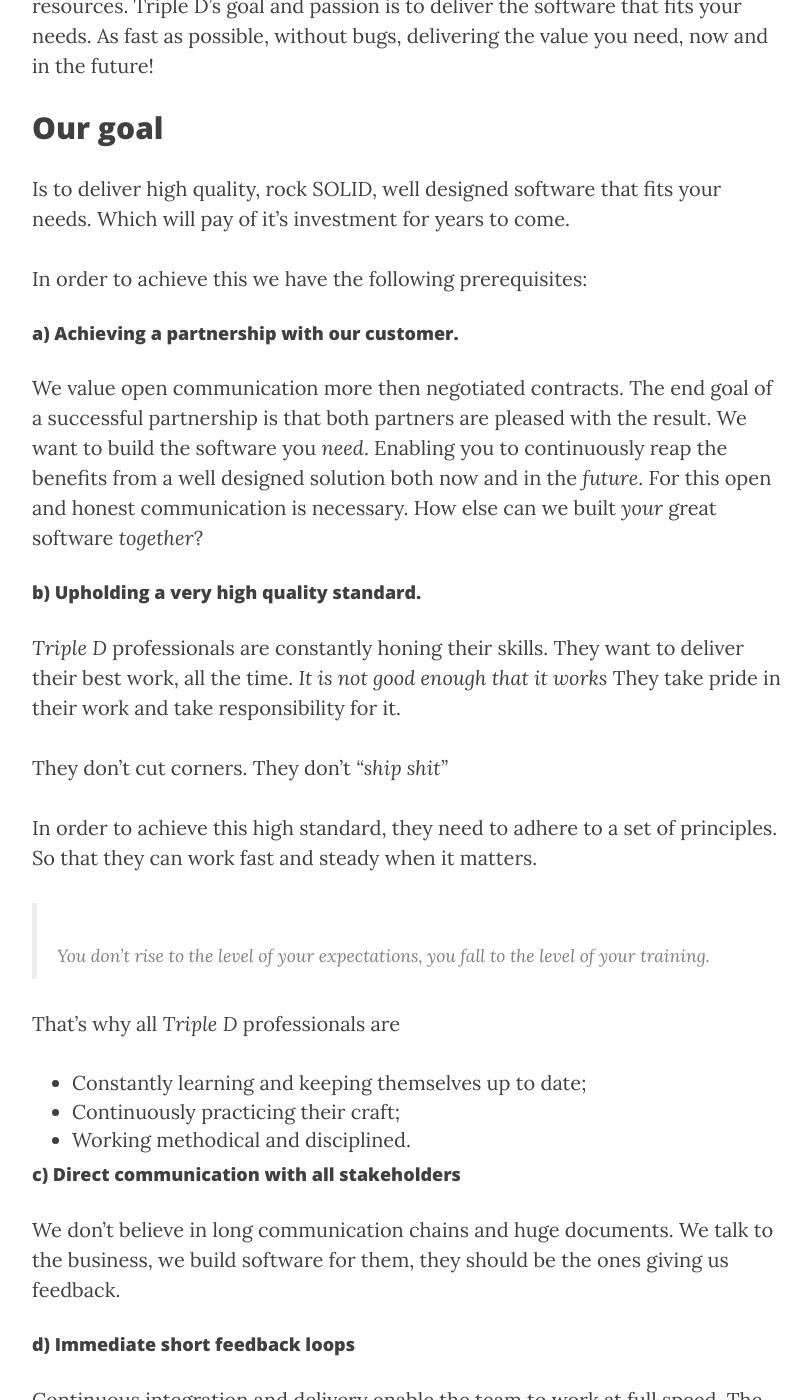
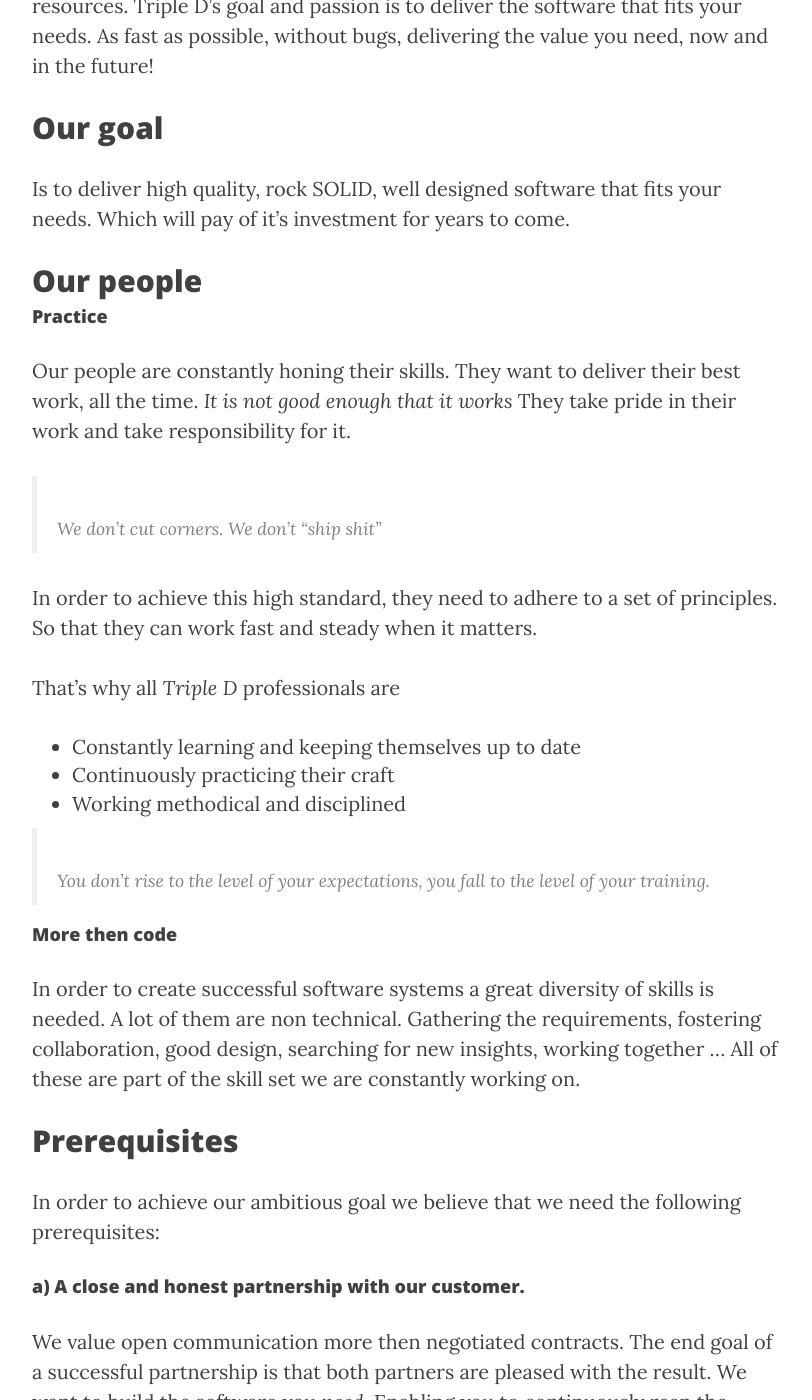
Before and after one commit to tripledio/tripledio.github.io, a Jekyll site: the page built from about.md, in a window 1280 px wide and 1400 px high, scrolled down 772 px. Shown: the whole window, without its empty margins (233-1045 px from the left). Built offline with Jekyll 4.4.1, drawn with Linux system fonts in a browser that asks for light colours; nearby versions of some CDN libraries; some of the changed text lies outside the part shown.

Commit message:
working..

```diff
--- a/about.md
+++ b/about.md
@@ -16,26 +16,45 @@
 
 Is to deliver high quality, rock SOLID, well designed software that fits your needs. Which will pay of it's investment for years to come.
 
-In order to achieve this we have the following prerequisites:
 
-#### a) Achieving a partnership with our customer. <a name="2.a"/>
-   We value open communication more then negotiated contracts. The end goal of a successful partnership is that both partners are pleased with the result. We want to build the software you *need*. Enabling you to continuously reap the benefits from a well designed solution both now and in the *future*. For this open and honest communication is necessary. How else can we built *your* great software *together*?
+## Our people <a name="3"/>
 
-#### b) Upholding a very high quality standard. <a name="2.b"/>
-  *Triple D* professionals are constantly honing their skills. They want to deliver their best work, all the time. *It is not good enough that it works* They take pride in their work and take responsibility for it.
+#### Practice
 
-  They don't cut corners. They don't *"ship shit"*
+ Our people are constantly honing their skills. They want to deliver their best work, all the time. *It is not good enough that it works* They take pride in their work and take responsibility for it.
+
+  > We don't cut corners. We don't *"ship shit"*
+
 
   In order to achieve this high standard, they need to adhere to a set of principles. So that they can work fast and steady when it matters.
 
+
+That's why all *Triple D* professionals are
+
+   + Constantly learning and keeping themselves up to date
+   + Continuously practicing their craft
+   + Working methodical and disciplined
+
 > You don't rise to the level of your expectations, you fall to the level of your training.
 
-That's why all *Triple D* professionals are
-   + Constantly learning and keeping themselves up to date;
-   + Continuously practicing their craft;
-   + Working methodical and disciplined.
+#### More then code
 
-#### c) Direct communication with all stakeholders <a name="2.d"/>
+In order to create successful software systems a great diversity of skills is needed. A lot of them are non technical. Gathering the requirements, fostering collaboration, good design, searching for new insights, working together ... All of these are part of the skill set we are constantly working on.
+
+## Prerequisites  <a name="3"/>
+
+In order to achieve our ambitious goal we believe that we need the following prerequisites:
+
+#### a) A close and honest partnership with our customer. <a name="2.a"/>
+   We value open communication more then negotiated contracts. The end goal of a successful partnership is that both partners are pleased with the result. We want to build the software you *need*. Enabling you to continuously reap the benefits from a well designed solution both now and in the *future*. For this open and honest communication is necessary. How else can we built *your* great software *together*?
+
+
+#### b) Ownership of the development process <a name="2.b"/>
+When you hire Triple D, you hire people who have spent a lot of their time in getting proficient in their job. Which is so much more then writing code. Let us own to whole development process. So that we can really deliver.
+
+> We do not offer a one size fits-all solution, we offer a rocket boosted start.
+
+#### c) Direct communication with all stakeholders <a name="2.c"/>
 We don't believe in long communication chains and huge documents. We talk to the business, we build software for them, they should be the ones giving us feedback.
 
 
@@ -43,24 +62,15 @@
    Continuous integration and delivery enable the team to work at full speed. The delivery pipeline allows the customer to see and use the features within minutes after finishing a development iteration. By quickly gathering feedback the delivered product will maximize business value.
 
 
+## Our services <a name="4"/>
 
-
-| We do not offer a one size fits-all solution, we offer a rocket boosted start.|
-| :-------------|
-||
-
-
-
-
-## Our services <a name="3"/>
-
-### a) Team as a service <a name="3.a"/>
+### a) Team as a service <a name="4.a"/>
 *Triple D* is a professional software engineering *team* that keeps its coherence over multiple software assignments. Comparable to the romans imperial standing army that was a professional army instead of an ad hoc formed army. This enabled them to keep the lessons learned and experience gained. Just like them we want to keep our team together, keep building on the lessons learned, profit from the close collaboration gained. This allows us to not only continuously improve ourselves but our working as a team as well.
 
-### b) Reinforcement <a name="3.b"/>
+### b) Reinforcement <a name="4.b"/>
 Our professionals can work together with your existing teams, introducing industry best practices. Allowing your team to evolve and eventually going faster while still delivering new functionality.
 
-### c) Trainings and workshops <a name="3.c"/>
+### c) Trainings and workshops <a name="4.c"/>
 Whether you
 Your company has recently gone through an Agile transformation but you realize that you lack technical skills to improve your code quality and predictability. We can help you make sure that your team keeps delivering at the same pace even long after the initial phase of your project.
 
```
